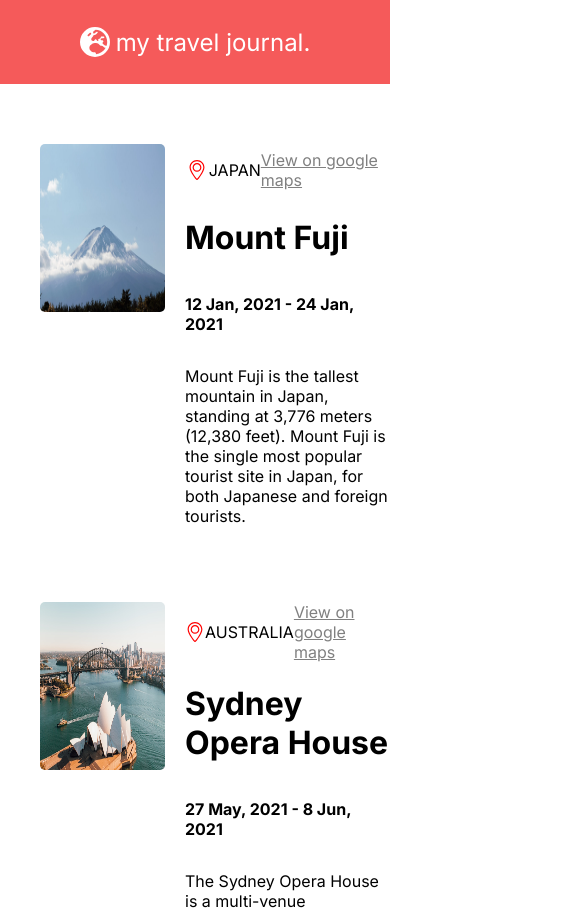
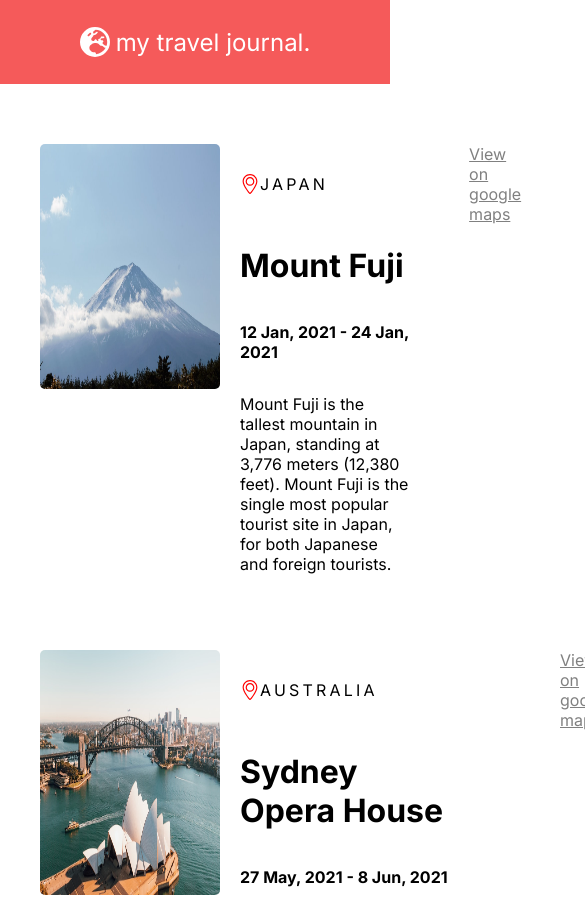
Before and after one commit to brickphone/Travel-Journal, a React (Vite) app: page / in a window 390 px wide. Shown: the top 910 px of the page, 585 px wide, since content can reach past the window. Built offline with nearby package versions, Linux system fonts and the light colour scheme.

Commit message:
responsive

```diff
--- a/src/index.css
+++ b/src/index.css
@@ -26,8 +26,8 @@ body {
 }
 
 .img {
-  width: 125px;
-  height:168px;
+  width: 180px;
+  height:245px;
   border-radius: 5px;
 }
 
@@ -46,6 +46,7 @@ body {
   display: flex;
   align-items: center;
   flex-direction: row;
+  justify-content: space-between;
 }
 
 .right-container {
@@ -54,7 +55,14 @@ body {
   margin-left:20px;
 }
 
+.location {
+  margin-right:83%;
+  letter-spacing: 0.2em;
+}
 
+.link {
+  margin-right:20px;
+}
 
 .date {
   font-weight: bolder;
@@ -63,3 +71,8 @@ body {
 .link {
   color:grey;
 }
+
+/*Make site responsive later*/
+@media (max-width:500px) {
+
+}
```
